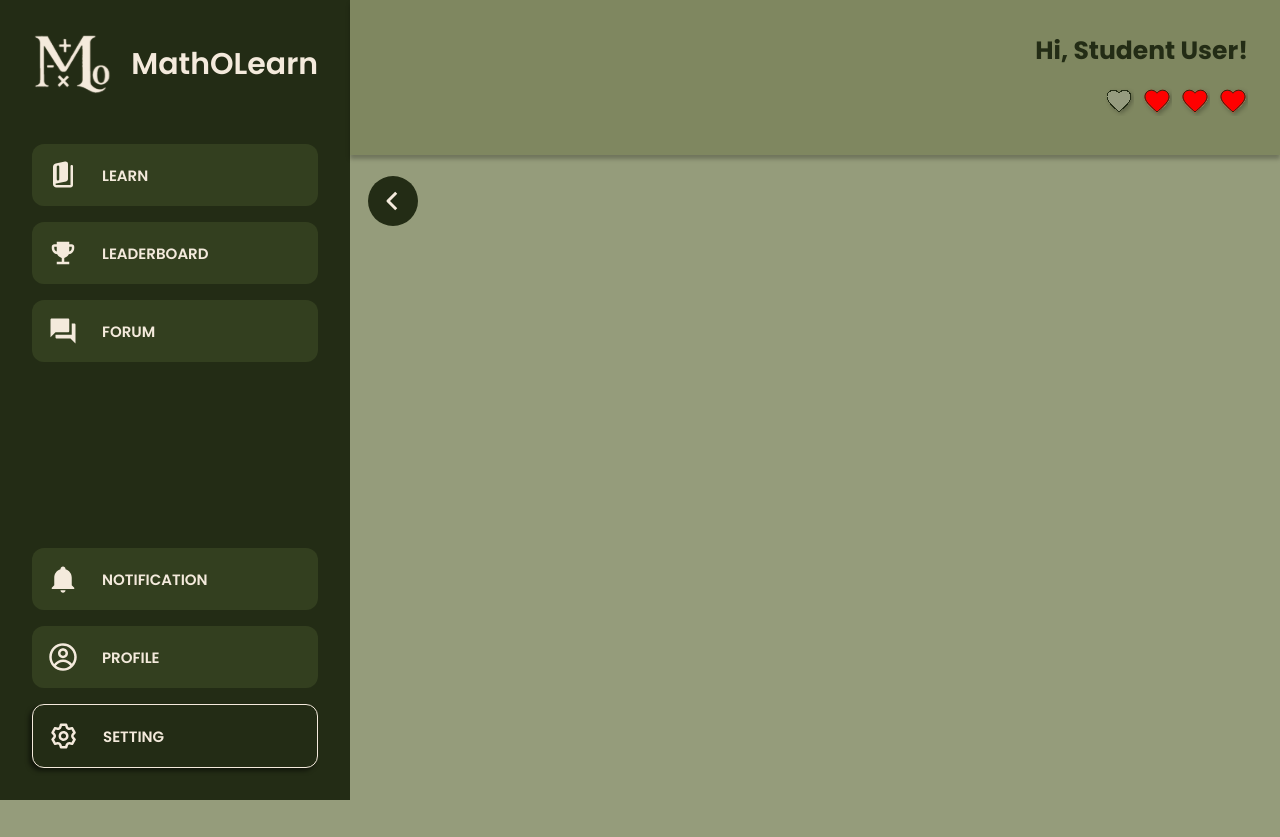
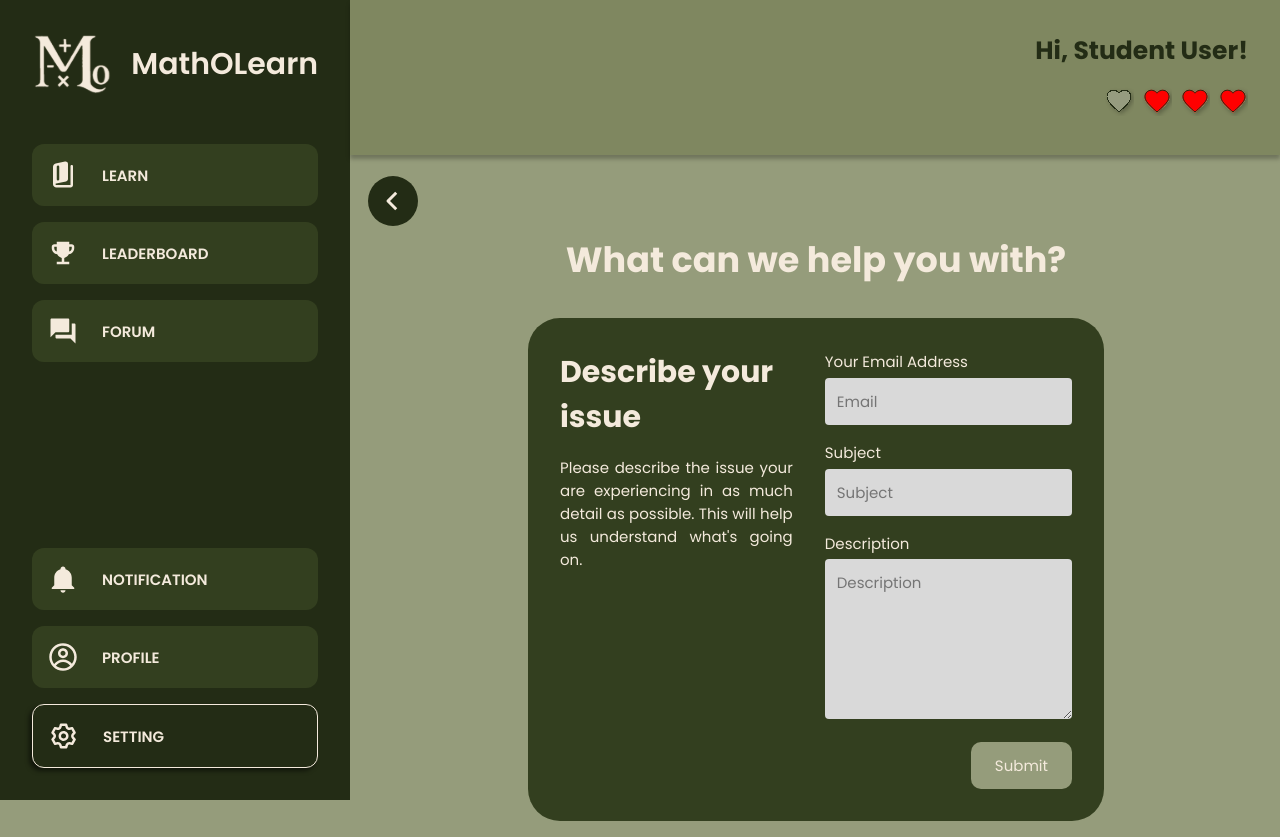
Before and after one commit to Slaxius/MathOLearn, a React (Vite) app: page /settings/feedback in a window 1280 px wide. Before the commit the page ends 800 px from the top, so only its background shows below. Built offline with nearby package versions, Linux system fonts and the light colour scheme.

Commit message:
Created Settings sub-page (Support-Feedback)

```diff
--- /dev/null
+++ b/src/css/Feedback.css
@@ -0,0 +1,81 @@
+.feedback-container {
+  display: flex;
+  flex-direction: column;
+  gap: 2rem;
+  width: 100%;
+  padding: 0 10rem;
+
+  .feedback-title {
+    color: var(--linen);
+    text-align: center;
+  }
+
+  .feedback-form-container {
+    background-color: var(--olive);
+    padding: 2rem;
+    border-radius: 2rem;
+    color: var(--linen);
+
+    .form-section {
+      display: flex;
+      width: 100%;
+      gap: 2rem;
+
+      .form-section-left {
+        display: flex;
+        flex-direction: column;
+        gap: 1rem;
+        max-width: 50%;
+
+        .form-section-description {
+          text-align: justify;
+          word-break: break-word;
+        }
+      }
+
+      .form-container {
+        width: 190%;
+        max-width: 50%;
+        height: 100%;
+
+        .form-group {
+          margin: 0 0 1rem 0;
+
+          .form-label {
+            display: block;
+            margin-bottom: 0.3rem;
+          }
+
+          .form-input,
+          .form-textarea {
+            width: 100%;
+            padding: 0.75rem;
+            border-radius: 4px;
+            background-color: var(--lightgray);
+            color: var(--darkslategray);
+          }
+
+          .form-textarea {
+            min-height: 10rem;
+          }
+        }
+      }
+    }
+
+    .form-actions {
+      text-align: right;
+
+      .submit-button {
+        background-color: var(--darkseagreen);
+        color: var(--linen);
+        padding: 0.75rem 1.5rem;
+        border-radius: 10px;
+        cursor: pointer;
+      }
+
+      .submit-button:hover {
+        background-color: var(--olivedrab);
+      }
+    }
+  }
+}
--- a/src/css/index.css
+++ b/src/css/index.css
@@ -12,11 +12,10 @@
   outline: none;
   transition: all 0.2s ease;
   scrollbar-width: none;
+  font-family: "Poppins", sans-serif;
 }
 
 :root {
-  font-family: "Poppins", sans-serif;
-
   --darkslategray: #232c15;
   --olive: #333f1f;
   --olivegreen: #46513d;
--- a/src/pages/settings_support/Feedback.jsx
+++ b/src/pages/settings_support/Feedback.jsx
@@ -2,14 +2,105 @@ import React from "react";
 import Navbar from "../../components/navbar.jsx";
 import Header from "../../components/header.jsx";
 import BackButton from "../../components/backButton.jsx";
+import { useState } from "react";
+import "../../css/Feedback.css";
 
 function Feedback() {
+  const [formData, setFormData] = useState({
+    email: "",
+    subject: "",
+    description: "",
+  });
+
+  const handleChange = (e) => {
+    const { name, value } = e.target;
+    setFormData((prevState) => ({
+      ...prevState,
+      [name]: value,
+    }));
+  };
+
+  const handleSubmit = (e) => {
+    e.preventDefault();
+    console.log("Form submitted:", formData);
+    setFormData({ email: "", subject: "", description: "" });
+  };
+
   return (
     <div className="page">
       <Navbar />
       <Header />
       <div className="main-section">
         <BackButton />
+        <div className="feedback-container">
+          <h1 className="feedback-title header3">What can we help you with?</h1>
+          <div className="feedback-form-container">
+            <div className="form-section">
+              <div className="form-section-left">
+                <h2 className="form-section-title header4">
+                  Describe your issue
+                </h2>
+                <p className="form-section-description body2">
+                  Please describe the issue your are experiencing in as much detail as possible. This will help us understand what's going on.
+                </p>
+              </div>
+              <form onSubmit={handleSubmit} className="form-container">
+                <div className="form-group">
+                  <label htmlFor="email" className="form-label body2">
+                    Your Email Address
+                  </label>
+                  <input
+                    type="email"
+                    id="email"
+                    name="email"
+                    value={formData.email}
+                    onChange={handleChange}
+                    placeholder="Email"
+                    className="form-input body2"
+                    required
+                  />
+                </div>
+
+                <div className="form-group">
+                  <label htmlFor="subject" className="form-label body2">
+                    Subject
+                  </label>
+                  <input
+                    type="text"
+                    id="subject"
+                    name="subject"
+                    value={formData.subject}
+                    onChange={handleChange}
+                    placeholder="Subject"
+                    className="form-input body2"
+                    required
+                  />
+                </div>
+
+                <div className="form-group">
+                  <label htmlFor="description" className="form-label body2">
+                    Description
+                  </label>
+                  <textarea
+                    id="description"
+                    name="description"
+                    value={formData.description}
+                    onChange={handleChange}
+                    placeholder="Description"
+                    className="form-textarea body2"
+                    required
+                  />
+                </div>
+
+                <div className="form-actions">
+                  <button type="submit" className="submit-button body2">
+                    Submit
+                  </button>
+                </div>
+              </form>
+            </div>
+          </div>
+        </div>
       </div>
     </div>
   );
```
